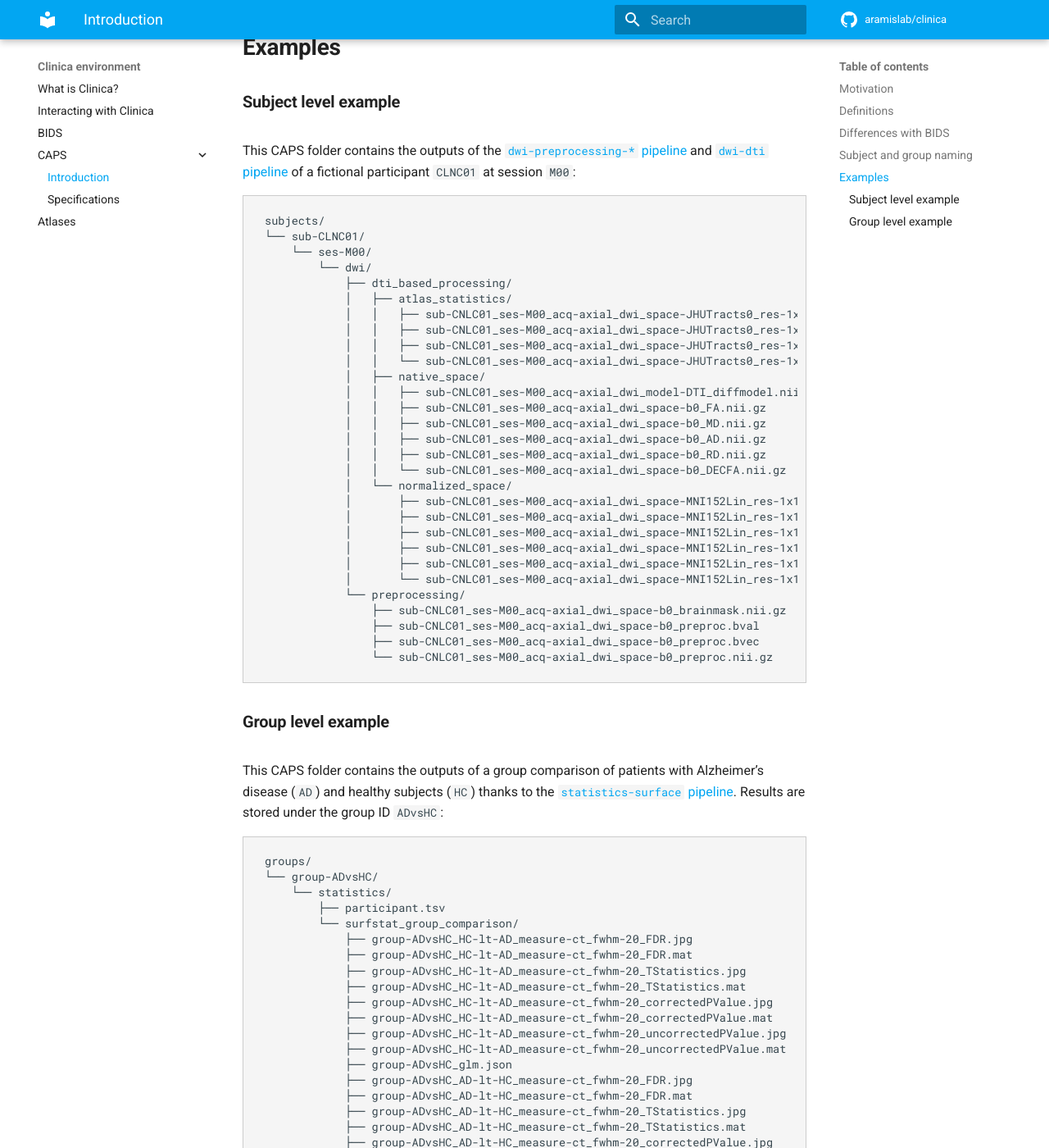
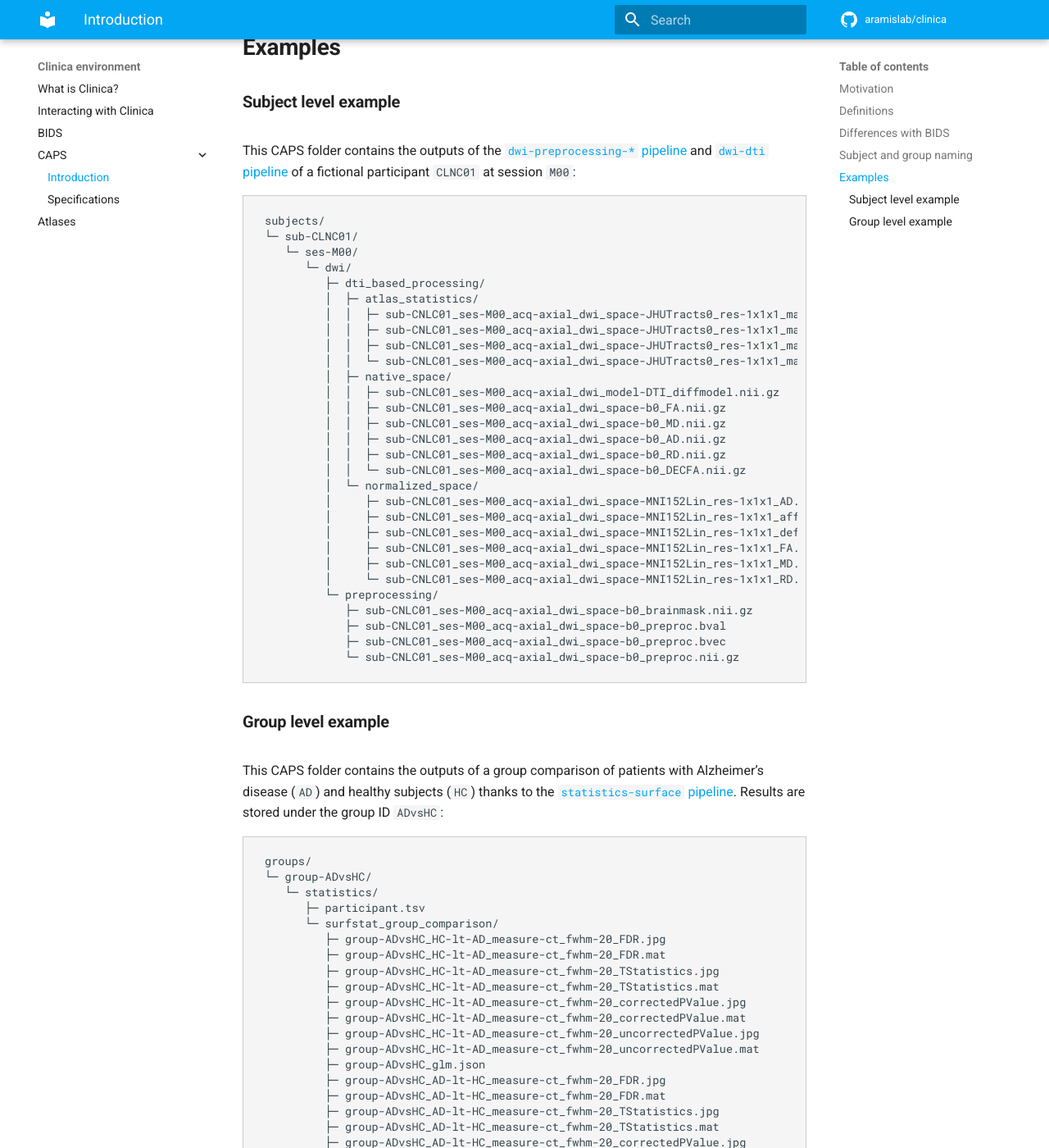
Before and after one commit to aramis-lab/clinica, an MkDocs documentation site: the page built from docs/CAPS/Introduction.md, in a window 1280 px wide and 1400 px high, scrolled down 1753 px. Shown: the whole window at 82% size. Built offline with MkDocs 1.6.1 and Material for MkDocs 9.7.7, drawn with Linux system fonts in a browser that asks for light colours; comment, search, counter and statistics services are not loaded; some of the changed text lies outside the part shown.

````diff
--- a/docs/CAPS/Introduction.md
+++ b/docs/CAPS/Introduction.md
@@ -42,62 +42,62 @@
 ## Examples
 ### Subject level example
 This CAPS folder contains the outputs of the [`dwi-preprocessing-*` pipeline](../../Pipelines/DWI_Preprocessing) and [`dwi-dti` pipeline](../../Pipelines/DWI_DTI) of a fictional participant `CLNC01` at session `M00`:
-```
+```Text
 subjects/
-└── sub-CLNC01/
-    └── ses-M00/
-        └── dwi/
-            ├── dti_based_processing/
-            │   ├── atlas_statistics/
-            │   │   ├── sub-CNLC01_ses-M00_acq-axial_dwi_space-JHUTracts0_res-1x1x1_map-FA_statistics.tsv
-            │   │   ├── sub-CNLC01_ses-M00_acq-axial_dwi_space-JHUTracts0_res-1x1x1_map-MD_statistics.tsv
-            │   │   ├── sub-CNLC01_ses-M00_acq-axial_dwi_space-JHUTracts0_res-1x1x1_map-AD_statistics.tsv
-            │   │   └── sub-CNLC01_ses-M00_acq-axial_dwi_space-JHUTracts0_res-1x1x1_map-RD_statistics.tsv
-            │   ├── native_space/
-            │   │   ├── sub-CNLC01_ses-M00_acq-axial_dwi_model-DTI_diffmodel.nii.gz
-            │   │   ├── sub-CNLC01_ses-M00_acq-axial_dwi_space-b0_FA.nii.gz
-            │   │   ├── sub-CNLC01_ses-M00_acq-axial_dwi_space-b0_MD.nii.gz
-            │   │   ├── sub-CNLC01_ses-M00_acq-axial_dwi_space-b0_AD.nii.gz
-            │   │   ├── sub-CNLC01_ses-M00_acq-axial_dwi_space-b0_RD.nii.gz
-            │   │   └── sub-CNLC01_ses-M00_acq-axial_dwi_space-b0_DECFA.nii.gz
-            │   └── normalized_space/
-            │       ├── sub-CNLC01_ses-M00_acq-axial_dwi_space-MNI152Lin_res-1x1x1_AD.nii.gz
-            │       ├── sub-CNLC01_ses-M00_acq-axial_dwi_space-MNI152Lin_res-1x1x1_affine.mat
-            │       ├── sub-CNLC01_ses-M00_acq-axial_dwi_space-MNI152Lin_res-1x1x1_deformation.nii.gz
-            │       ├── sub-CNLC01_ses-M00_acq-axial_dwi_space-MNI152Lin_res-1x1x1_FA.nii.gz
-            │       ├── sub-CNLC01_ses-M00_acq-axial_dwi_space-MNI152Lin_res-1x1x1_MD.nii.gz
-            │       └── sub-CNLC01_ses-M00_acq-axial_dwi_space-MNI152Lin_res-1x1x1_RD.nii.gz
-            └── preprocessing/
-                ├── sub-CNLC01_ses-M00_acq-axial_dwi_space-b0_brainmask.nii.gz
-                ├── sub-CNLC01_ses-M00_acq-axial_dwi_space-b0_preproc.bval
-                ├── sub-CNLC01_ses-M00_acq-axial_dwi_space-b0_preproc.bvec
-                └── sub-CNLC01_ses-M00_acq-axial_dwi_space-b0_preproc.nii.gz
+└─ sub-CLNC01/
+   └─ ses-M00/
+      └─ dwi/
+         ├─ dti_based_processing/
+         │  ├─ atlas_statistics/
+         │  │  ├─ sub-CNLC01_ses-M00_acq-axial_dwi_space-JHUTracts0_res-1x1x1_map-FA_statistics.tsv
+         │  │  ├─ sub-CNLC01_ses-M00_acq-axial_dwi_space-JHUTracts0_res-1x1x1_map-MD_statistics.tsv
+         │  │  ├─ sub-CNLC01_ses-M00_acq-axial_dwi_space-JHUTracts0_res-1x1x1_map-AD_statistics.tsv
+         │  │  └─ sub-CNLC01_ses-M00_acq-axial_dwi_space-JHUTracts0_res-1x1x1_map-RD_statistics.tsv
+         │  ├─ native_space/
+         │  │  ├─ sub-CNLC01_ses-M00_acq-axial_dwi_model-DTI_diffmodel.nii.gz
+         │  │  ├─ sub-CNLC01_ses-M00_acq-axial_dwi_space-b0_FA.nii.gz
+         │  │  ├─ sub-CNLC01_ses-M00_acq-axial_dwi_space-b0_MD.nii.gz
+         │  │  ├─ sub-CNLC01_ses-M00_acq-axial_dwi_space-b0_AD.nii.gz
+         │  │  ├─ sub-CNLC01_ses-M00_acq-axial_dwi_space-b0_RD.nii.gz
+         │  │  └─ sub-CNLC01_ses-M00_acq-axial_dwi_space-b0_DECFA.nii.gz
+         │  └─ normalized_space/
+         │     ├─ sub-CNLC01_ses-M00_acq-axial_dwi_space-MNI152Lin_res-1x1x1_AD.nii.gz
+         │     ├─ sub-CNLC01_ses-M00_acq-axial_dwi_space-MNI152Lin_res-1x1x1_affine.mat
+         │     ├─ sub-CNLC01_ses-M00_acq-axial_dwi_space-MNI152Lin_res-1x1x1_deformation.nii.gz
+         │     ├─ sub-CNLC01_ses-M00_acq-axial_dwi_space-MNI152Lin_res-1x1x1_FA.nii.gz
+         │     ├─ sub-CNLC01_ses-M00_acq-axial_dwi_space-MNI152Lin_res-1x1x1_MD.nii.gz
+         │     └─ sub-CNLC01_ses-M00_acq-axial_dwi_space-MNI152Lin_res-1x1x1_RD.nii.gz
+         └─ preprocessing/
+            ├─ sub-CNLC01_ses-M00_acq-axial_dwi_space-b0_brainmask.nii.gz
+            ├─ sub-CNLC01_ses-M00_acq-axial_dwi_space-b0_preproc.bval
+            ├─ sub-CNLC01_ses-M00_acq-axial_dwi_space-b0_preproc.bvec
+            └─ sub-CNLC01_ses-M00_acq-axial_dwi_space-b0_preproc.nii.gz
 ```
 
 ### Group level example
 This CAPS folder contains the outputs of a group comparison of patients with Alzheimer’s disease (`AD`) and healthy subjects (`HC`) thanks to the [`statistics-surface` pipeline](../../Pipelines/Stats_Surface). Results are stored under the group ID `ADvsHC`:
 
+```Text
+groups/
+└─ group-ADvsHC/
+   └─ statistics/
+      ├─ participant.tsv
+      └─ surfstat_group_comparison/
+         ├─ group-ADvsHC_HC-lt-AD_measure-ct_fwhm-20_FDR.jpg
+         ├─ group-ADvsHC_HC-lt-AD_measure-ct_fwhm-20_FDR.mat
+         ├─ group-ADvsHC_HC-lt-AD_measure-ct_fwhm-20_TStatistics.jpg
+         ├─ group-ADvsHC_HC-lt-AD_measure-ct_fwhm-20_TStatistics.mat
+         ├─ group-ADvsHC_HC-lt-AD_measure-ct_fwhm-20_correctedPValue.jpg
+         ├─ group-ADvsHC_HC-lt-AD_measure-ct_fwhm-20_correctedPValue.mat
+         ├─ group-ADvsHC_HC-lt-AD_measure-ct_fwhm-20_uncorrectedPValue.jpg
+         ├─ group-ADvsHC_HC-lt-AD_measure-ct_fwhm-20_uncorrectedPValue.mat
+         ├─ group-ADvsHC_glm.json
+         ├─ group-ADvsHC_AD-lt-HC_measure-ct_fwhm-20_FDR.jpg
+         ├─ group-ADvsHC_AD-lt-HC_measure-ct_fwhm-20_FDR.mat
+         ├─ group-ADvsHC_AD-lt-HC_measure-ct_fwhm-20_TStatistics.jpg
+         ├─ group-ADvsHC_AD-lt-HC_measure-ct_fwhm-20_TStatistics.mat
+         ├─ group-ADvsHC_AD-lt-HC_measure-ct_fwhm-20_correctedPValue.jpg
+         ├─ group-ADvsHC_AD-lt-HC_measure-ct_fwhm-20_correctedPValue.mat
+         ├─ group-ADvsHC_AD-lt-HC_measure-ct_fwhm-20_uncorrectedPValue.jpg
+         └─ group-ADvsHC_AD-lt-HC_measure-ct_fwhm-20_uncorrectedPValue.mat
 ```
-groups/
-└── group-ADvsHC/
-    └── statistics/
-        ├── participant.tsv
-        └── surfstat_group_comparison/
-            ├── group-ADvsHC_HC-lt-AD_measure-ct_fwhm-20_FDR.jpg
-            ├── group-ADvsHC_HC-lt-AD_measure-ct_fwhm-20_FDR.mat
-            ├── group-ADvsHC_HC-lt-AD_measure-ct_fwhm-20_TStatistics.jpg
-            ├── group-ADvsHC_HC-lt-AD_measure-ct_fwhm-20_TStatistics.mat
-            ├── group-ADvsHC_HC-lt-AD_measure-ct_fwhm-20_correctedPValue.jpg
-            ├── group-ADvsHC_HC-lt-AD_measure-ct_fwhm-20_correctedPValue.mat
-            ├── group-ADvsHC_HC-lt-AD_measure-ct_fwhm-20_uncorrectedPValue.jpg
-            ├── group-ADvsHC_HC-lt-AD_measure-ct_fwhm-20_uncorrectedPValue.mat
-            ├── group-ADvsHC_glm.json
-            ├── group-ADvsHC_AD-lt-HC_measure-ct_fwhm-20_FDR.jpg
-            ├── group-ADvsHC_AD-lt-HC_measure-ct_fwhm-20_FDR.mat
-            ├── group-ADvsHC_AD-lt-HC_measure-ct_fwhm-20_TStatistics.jpg
-            ├── group-ADvsHC_AD-lt-HC_measure-ct_fwhm-20_TStatistics.mat
-            ├── group-ADvsHC_AD-lt-HC_measure-ct_fwhm-20_correctedPValue.jpg
-            ├── group-ADvsHC_AD-lt-HC_measure-ct_fwhm-20_correctedPValue.mat
-            ├── group-ADvsHC_AD-lt-HC_measure-ct_fwhm-20_uncorrectedPValue.jpg
-            └── group-ADvsHC_AD-lt-HC_measure-ct_fwhm-20_uncorrectedPValue.mat
-```
````
Also changed, not shown: docs/BIDS.md (+1 -1 lines), docs/InteractingWithClinica.md (+2 -2 lines).
